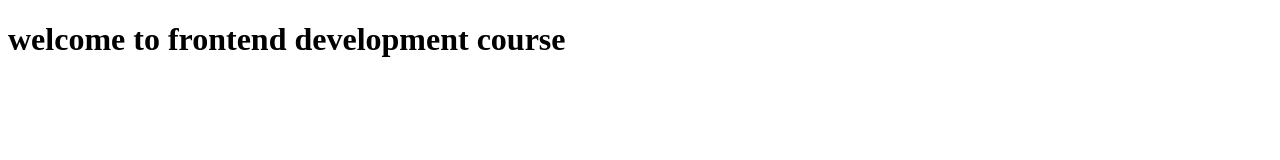
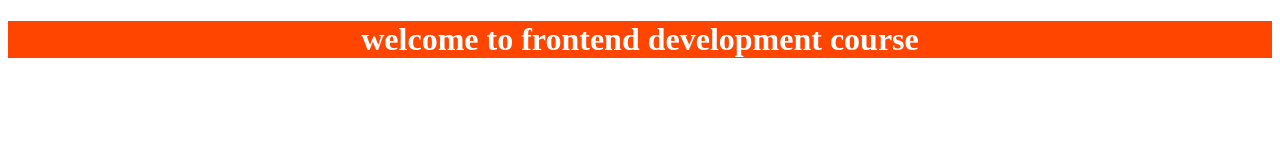
Before and after one commit to Furqan0020/FrontEnd-Development-Projects, a plain HTML site: page index.html in a window 1280 px wide. Drawn offline with Linux system fonts and the light colour scheme.

Commit message:
style h1 in css file

```diff
--- a/index.html
+++ b/index.html
@@ -3,6 +3,7 @@
 <head>
     <meta charset="UTF-8">
     <meta name="viewport" content="width=device-width, initial-scale=1.0">
+    <link rel="stylesheet" href="style/style.css">
     <title>Document</title>
 </head>
 <body>
--- a/style/style.css
+++ b/style/style.css
@@ -0,0 +1,5 @@
+h1{
+    background : orangered;
+    color: white;
+    text-align: center;
+}
```
